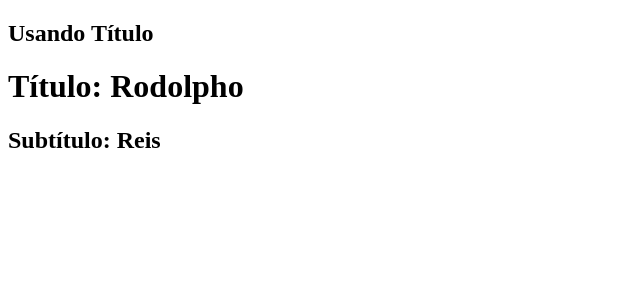
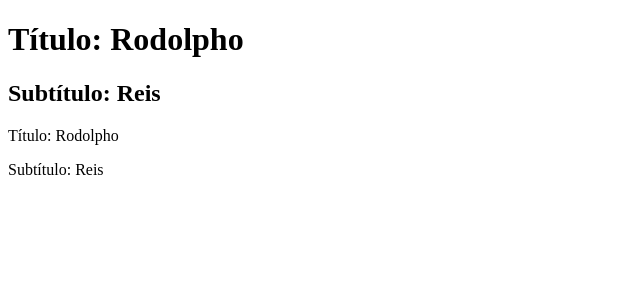
Before and after one commit to rodolphoreis/next, a Next.js app: page /basicos/usandoTitulo in a window 1280 px wide. Shown: the top 300 px of the page, without its empty margins (0-640 px from the left). Built offline with nearby package versions, Linux system fonts and the light colour scheme.

Commit message:
feat: add component

```diff
--- a/src/pages/basicos/usandoTitulo.tsx
+++ b/src/pages/basicos/usandoTitulo.tsx
@@ -4,8 +4,8 @@ import Title from "../../../components/Title";
 const usandoTitulo = () => {
   return (
     <div>
-      <h2>Usando Título</h2>
       <Title principal="Rodolpho" secundario="Reis" />
+      <Title principal="Rodolpho" secundario="Reis" pequeno />
     </div>
   );
 };
```
